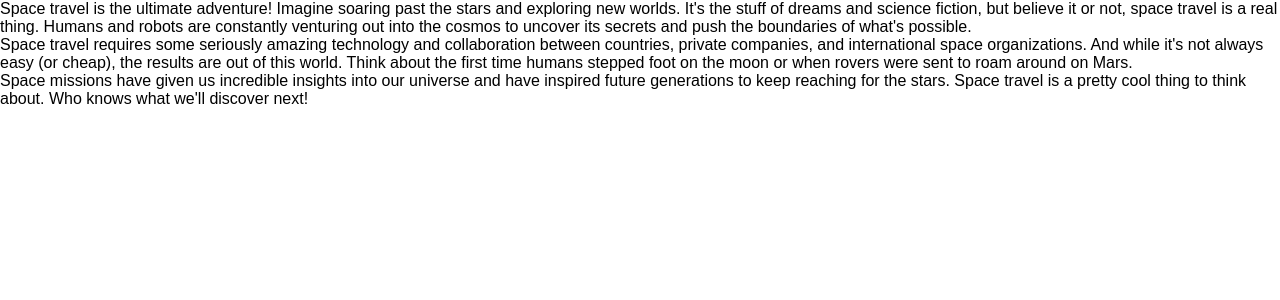
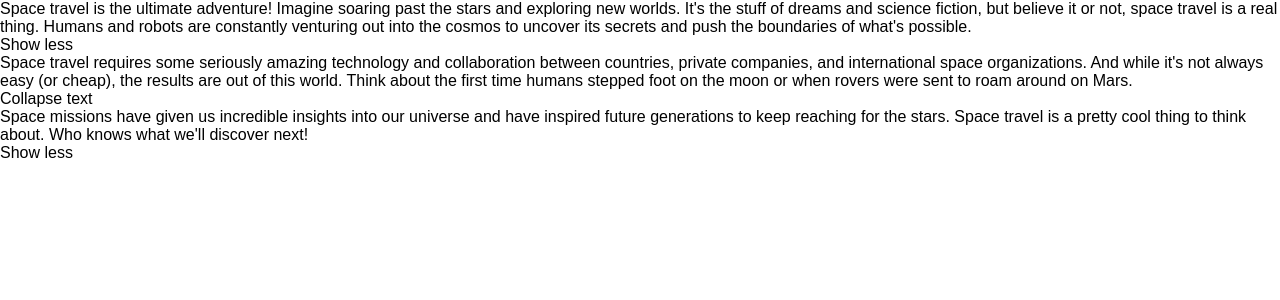
Before and after one commit to wbdvlpmnt/React_text_expander, a React (Create React App) app: page / in a window 1280 px wide. Shown: the top 300 px of the page. Built offline with nearby package versions, Linux system fonts and the light colour scheme; the HTML template or start-up script is replaced by a standard one.

Commit message:
keeping track of expansion and conditional render

```diff
--- a/src/App.js
+++ b/src/App.js
@@ -1,3 +1,4 @@
+import { useState } from "react";
 import "./styles.css";
 
 export default function App() {
@@ -34,6 +35,20 @@ export default function App() {
   );
 }
 
-function TextExpander({ children }) {
-  return <div>{children}</div>;
+function TextExpander({
+  expandButtonText = "Show more",
+  collapseButtonText = "Show less",
+  children,
+}) {
+  const [isExpanded, setIsExpanded] = useState(true);
+
+  return (
+    <>
+      <div>{children}</div>
+
+      <p onClick={() => setIsExpanded(!isExpanded)}>
+        {isExpanded ? collapseButtonText : expandButtonText}
+      </p>
+    </>
+  );
 }
```
